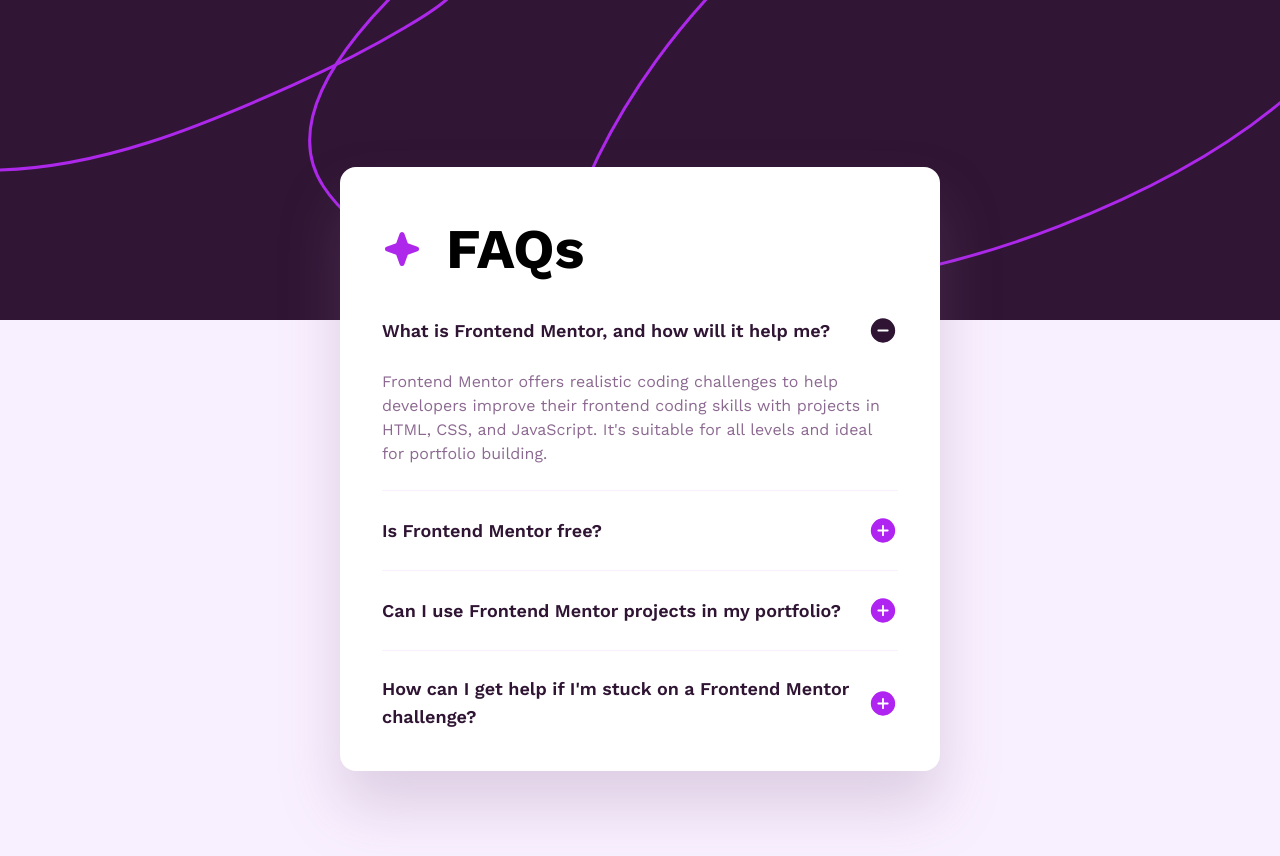
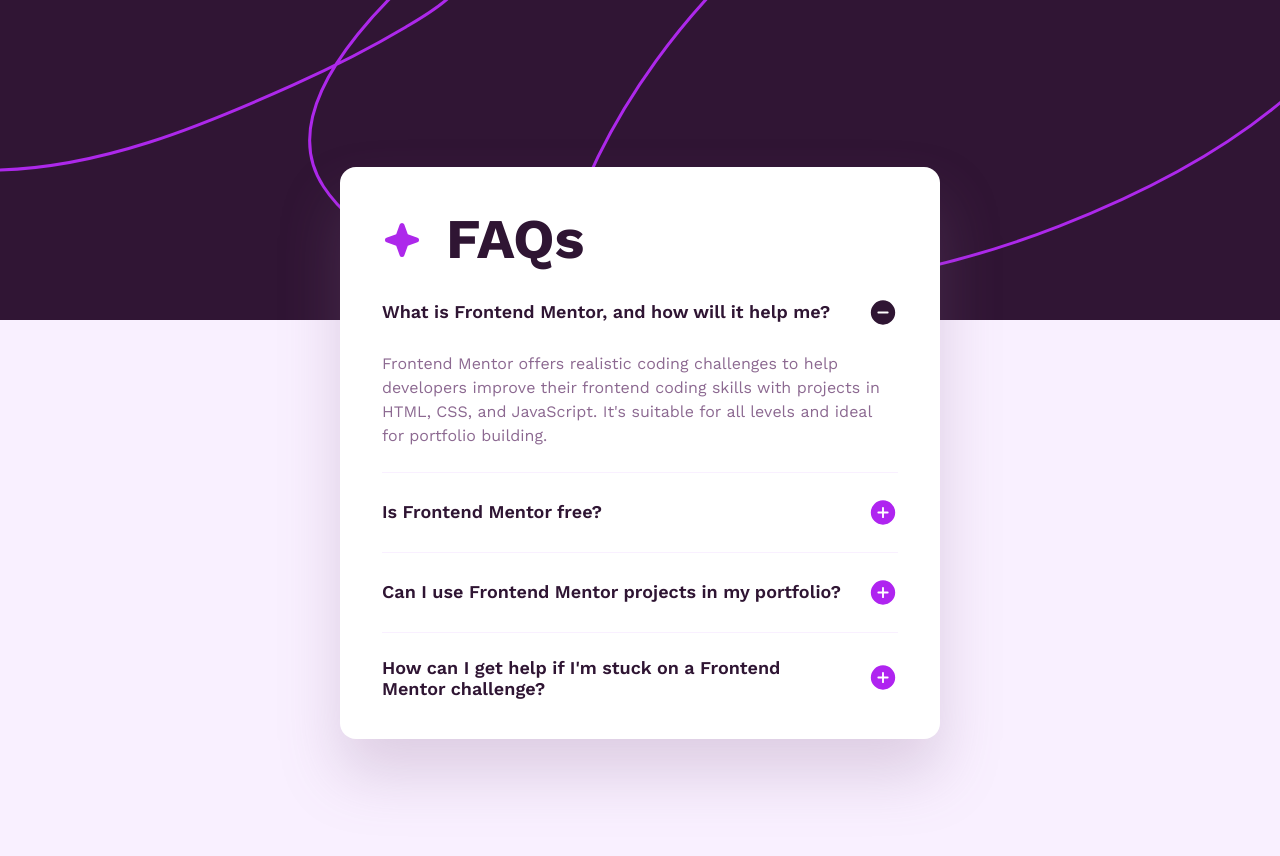
Before and after one commit to mauLovera/frontend-mentor--faq-accordion, a Next.js app: page / in a window 1280 px wide. Shown: the top 856 px of the page. Built offline with nearby package versions, Linux system fonts and the light colour scheme.

Commit message:
update: styles

```diff
--- a/src/components/Accordion.tsx
+++ b/src/components/Accordion.tsx
@@ -30,9 +30,11 @@
 export default function Accordion() {
   return (
     <section className="sm:py-10 max-w-[600px] rounded-2xl bg-white py-6 shadow-3xl shadow-grayish-purple/25">
-      <header className="flex items-center gap-6 px-6 sm:px-[42px]">
+      <header className="sm:px-[42px] flex items-center gap-6 px-6">
         <StarIcon />
-        <h1 className="text-3xl sm:text-6xl font-bold">FAQs</h1>
+        <h1 className="text-3xl sm:text-6xl sm:leading-[1.17] font-bold leading-[1.17] text-dark-purple">
+          FAQs
+        </h1>
       </header>
       {panels.map(({ heading, text, defaultOpen }, index) => (
         <Panel
--- a/src/components/Panel.tsx
+++ b/src/components/Panel.tsx
@@ -11,11 +11,11 @@
     <section className="sm:mx-[42px] sm:py-6 mx-6 overflow-hidden border-b border-light-pink py-5 last-of-type:border-none last-of-type:pb-0">
       <header
         className={
-          "sm:gap-4 group flex cursor-pointer items-center justify-between gap-3"
+          "sm:gap-6 group flex cursor-pointer items-center justify-between gap-4"
         }
         onClick={() => setOpen(!open)}
       >
-        <h2 className="text-base sm:text-lg font-semibold text-dark-purple transition-colors duration-300 group-hover:text-bright-purple">
+        <h2 className="text-base sm:text-lg sm:leading-[1.17] font-semibold text-dark-purple transition-colors duration-300 group-hover:text-bright-purple leading-[1.17]">
           {heading}
         </h2>
         <button
```
